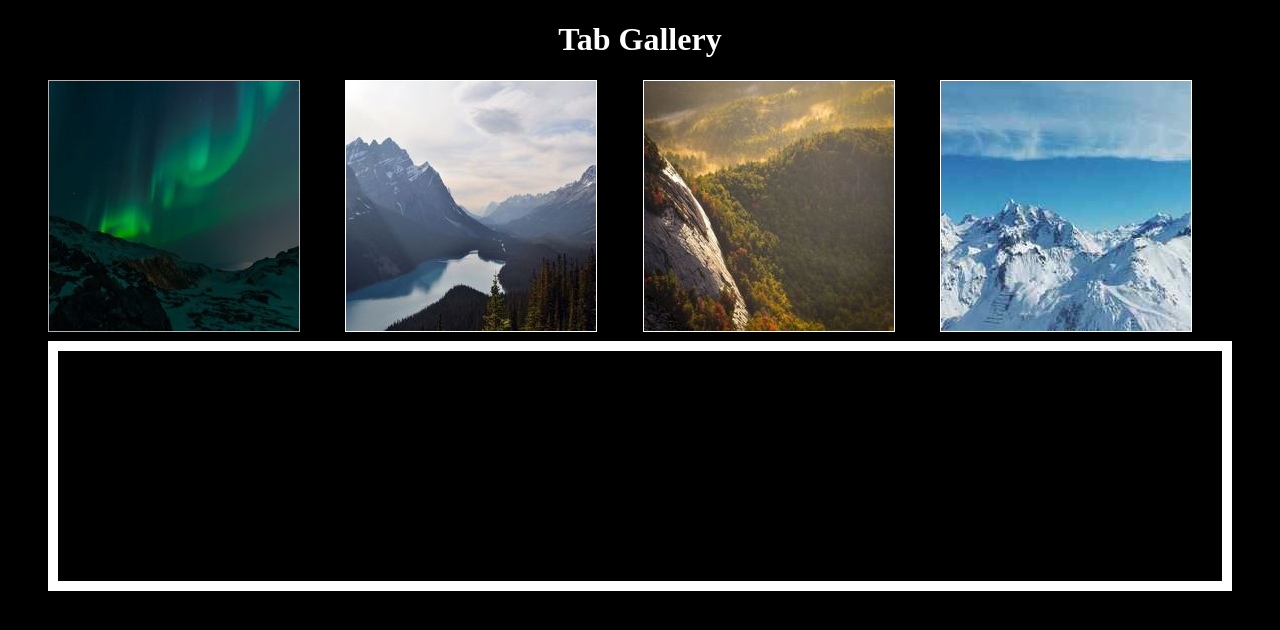
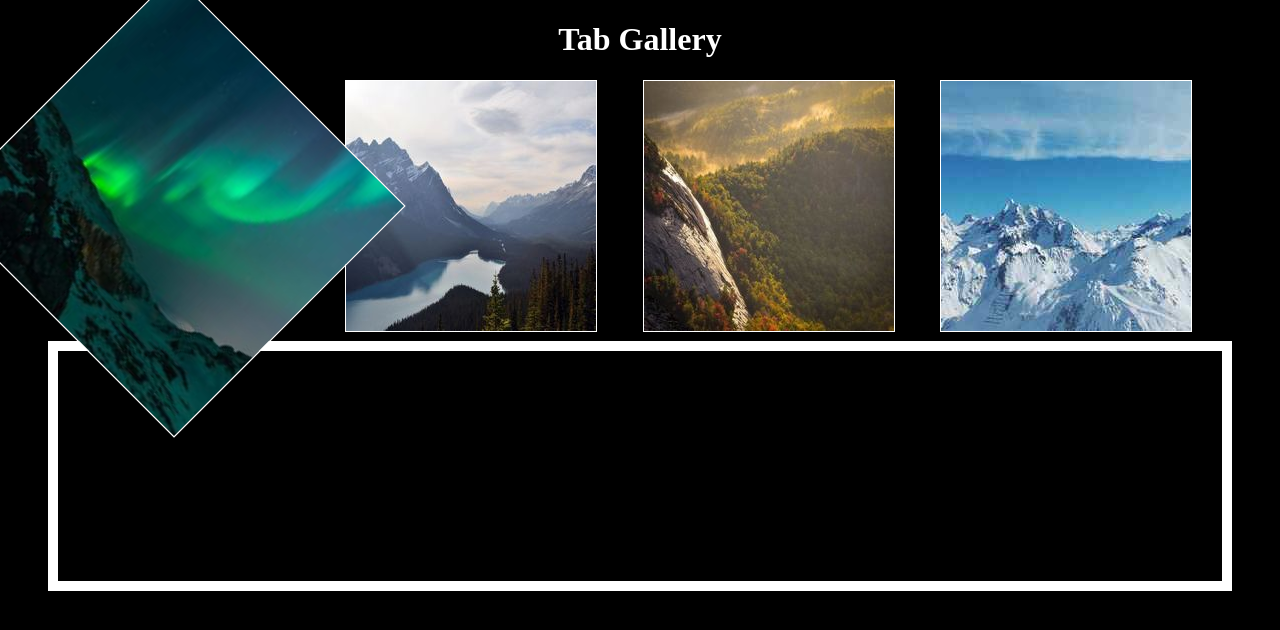
Before and after one commit to Adilet312/Tab-Gallery, a website built with webpack: page src/index.html in a window 1280 px wide. In both pictures the pointer is over the picture 174 px from the left and 205 px from the top of the page. Built offline with nearby package versions, Linux system fonts and the light colour scheme.

Commit message:
Add CSS transition and transformation.

```diff
--- a/src/css/styles.css
+++ b/src/css/styles.css
@@ -13,14 +13,13 @@ h1{color: white; text-align: center;}
       opacity: 1;
   }
 }
-.pictures div img { transition-property: rgba(0,0,0,0.8); transition-duration: 1s; border:1px solid #fff;}
-.pictures div img:hover{opacity:0.7;}
+.pictures div img { transition: .5s; border:1px solid #fff;}
+.pictures div img:hover{transform: scale(1.3) rotate(45deg); }
 .picture1{ grid-area: first_area;}
 .picture2{ grid-area: second_area;}
 .picture3{ grid-area: third_area;}
 .picture4{ grid-area: fourth_area;}
-.bgPicture { grid-area: fifth_area; border:10px solid #fff;}
-
+.bgPicture { grid-area: fifth_area; border:10px solid #fff; }
 
 
 
```
